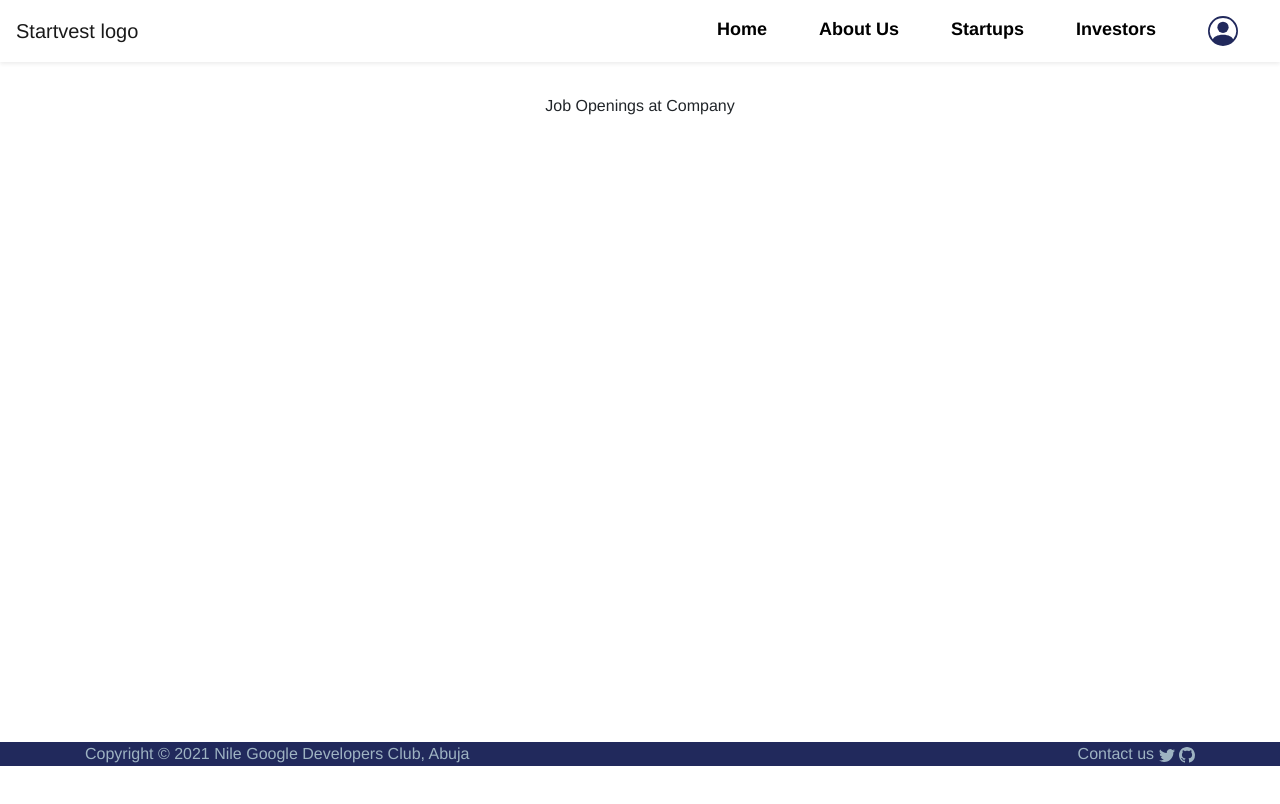
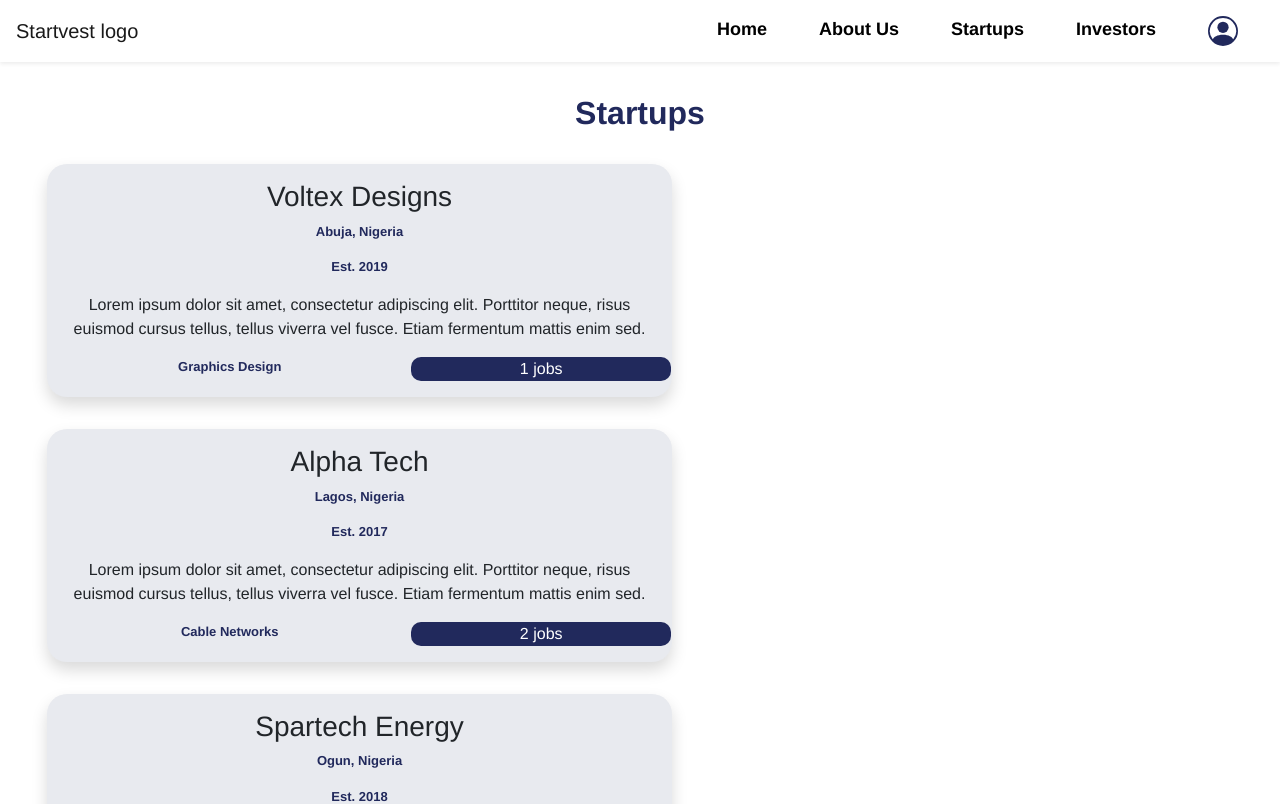
Before and after one commit to Tamunokorite/startvest-phase-1, a React (Create React App) app in the folder frontend/: page /startups in a window 1280 px wide. Shown: the top 804 px of the page. Built offline with nearby package versions, Linux system fonts and the light colour scheme.

Commit message:
Startup view set up

```diff
--- a/frontend/src/Home/Home.css
+++ b/frontend/src/Home/Home.css
@@ -24,8 +24,9 @@
      color: var(--primary);
 }
 .homeText{
-    margin-top: 15%;
+    margin-top: 12%;
      font-weight: bold;
+     font-size: larger;
 }
 .text{
      margin-top: 9%;
--- a/frontend/src/Home/Home.js
+++ b/frontend/src/Home/Home.js
@@ -2,7 +2,7 @@ import React from 'react';
 import 'bootstrap/dist/css/bootstrap.min.css';
 import './home.css';
 import {Container, Row, Col, Button} from 'react-bootstrap';
-
+import {Link} from 'react-router-dom';
 // Importing the main homepage svg picture
 import Teampic from '../images/teamates.svg';
 import { ArrowRightShort} from 'react-bootstrap-icons';
@@ -18,11 +18,11 @@ class investors extends React.Component {
                                    <h5 className='tagline'>We believe in your vision!</h5>
                                    <p className='homeText'>
                                         A place where ideas meets talents and funding.
-                                        Connect with top investors and achieve your dreams today!
+                                        <p>Connect with top investors and achieve your dreams today!</p>
                                    </p>
                                    <Row className='home-btns'>
-                                        <Col className='btn-outline'><Button>Learn More</Button></Col>
-                                        <Col  className='btn-fill'><Button>Get Started<ArrowRightShort  height={25} width={25}/></Button></Col>
+                                        <Col className='btn-outline'><Link to='/about'><Button>Learn More</Button></Link></Col>
+                                        <Col  className='btn-fill'><Link to='/profile'><Button>Get Started<ArrowRightShort  height={25} width={25}/></Button></Link></Col>
                                    </Row>
                               </Col>
                               <Col className='teamIcon'><img width={600} height={500}  src={Teampic} alt="teamates discussing"  /></Col>
--- a/frontend/src/Profile/profile.js
+++ b/frontend/src/Profile/profile.js
@@ -3,7 +3,7 @@ import './profile.css';
 import {Container, Row, Col, Form, Spinner, Button} from 'react-bootstrap';
 
 import {Github, Google, Facebook} from 'react-bootstrap-icons';
-import {FaMicrosoft} from 'react-icons/fa';
+
 
 // SVG Images used
 // import TeamPic from '../images/team_3.svg';
@@ -152,24 +152,23 @@ class profile extends React.Component {
           return (
                <div>
                     <Form.Group as={Row} controlId="formHorizontalAltLogin">
-                              <Col >{(signup) ? 'Sign up with: ':'Login with: '}</Col>
+                              <Col sm={4}>{(signup) ? 'Sign up with: ':'Login with: '}</Col>
                               <Col><Github className='icons'/></Col>
                               <Col><Google className='icons'/></Col>
                               <Col><Facebook className='icons'/></Col>
-                              <Col><FaMicrosoft className='icons'/></Col>
                     </Form.Group>
 
 
                {(signup) ?
                <Form.Group as={Row}>
                <Col>
-                    Already have an account <span className='forgot' onClick={() => {this.setState({signup: false});}}>Login!</span>
+                    Already have an account? <span className='forgot' onClick={() => {this.setState({signup: false});}}>Login</span>
                </Col>
                </Form.Group>
                :
                <Form.Group as={Row}>
-               <Col>
-                    Don't have an account <span className='forgot' onClick={() => {this.setState({signup: true});}}>Sign up!</span>
+               <Col >
+                    Don't have an account? <span className='forgot' onClick={() => {this.setState({signup: true});}}>Sign up</span>
                </Col>
                </Form.Group>
                }
--- a/frontend/src/Startups/startups.css
+++ b/frontend/src/Startups/startups.css
@@ -2,6 +2,13 @@
 
 /* To import the colors of the brand */
 @import "../utility/colors.css";
+
+.startups-head{
+     font-size: xx-large;
+     font-weight: bold;
+     color: var(--primary);
+     text-align: center;
+}
 
 .load{
      margin: 0;
@@ -10,3 +17,29 @@
      left: 50%;
      color: var(--secondary);
 }
+.col-startup{
+     width: max-content;
+     height: max-content;
+     background-color: var(--altfade);
+     border-radius: 20px;
+     margin: 2em 2em;
+     padding: 1em;
+}
+.col-startup-sm{
+     color: var(--primary);
+     font-size: small;
+     font-weight: bold;
+}
+.col-startup-job{
+     background-color: var(--primary);
+     border-radius: 10px;
+     width: min-content;
+     height: max-content;
+     color: white;
+     cursor: pointer;
+}
+.col-startup-job:hover{
+     background-color: transparent;
+     border: 2px solid var(--primary);
+     color: var(--primary);
+}
--- a/frontend/src/Startups/startups.js
+++ b/frontend/src/Startups/startups.js
@@ -1,7 +1,7 @@
 import React from 'react';
 import 'bootstrap/dist/css/bootstrap.min.css';
 import './startups.css';
-import { Spinner} from 'react-bootstrap';
+import { Spinner, Col, Container, Row} from 'react-bootstrap';
 
 // Import Job view
 import Job from './jobs';
@@ -13,7 +13,7 @@ var startups = {
           'name':'Voltex Designs',
           'location': 'Abuja, Nigeria',
           'est': '2019',
-          'desciption': 'Lorem ipsum dolor sit amet, consectetur adipiscing elit. Porttitor neque, risus euismod cursus tellus, tellus viverra vel fusce. Etiam fermentum mattis enim sed.',
+          'description': 'Lorem ipsum dolor sit amet, consectetur adipiscing elit. Porttitor neque, risus euismod cursus tellus, tellus viverra vel fusce. Etiam fermentum mattis enim sed.',
           'industry': 'Graphics Design',
           'job': {
                'num': 1,
@@ -24,7 +24,7 @@ var startups = {
           'name':'Alpha Tech',
           'location': 'Lagos, Nigeria',
           'est': '2017',
-          'desciption': 'Lorem ipsum dolor sit amet, consectetur adipiscing elit. Porttitor neque, risus euismod cursus tellus, tellus viverra vel fusce. Etiam fermentum mattis enim sed.',
+          'description': 'Lorem ipsum dolor sit amet, consectetur adipiscing elit. Porttitor neque, risus euismod cursus tellus, tellus viverra vel fusce. Etiam fermentum mattis enim sed.',
           'industry': 'Cable Networks',
           'job': {
                'num': 2,
@@ -35,7 +35,7 @@ var startups = {
           'name':'Spartech Energy ',
           'location': 'Ogun, Nigeria',
           'est': '2018',
-          'desciption': 'Lorem ipsum dolor sit amet, consectetur adipiscing elit. Porttitor neque, risus euismod cursus tellus, tellus viverra vel fusce. Etiam fermentum mattis enim sed.',
+          'description': 'Lorem ipsum dolor sit amet, consectetur adipiscing elit. Porttitor neque, risus euismod cursus tellus, tellus viverra vel fusce. Etiam fermentum mattis enim sed.',
           'industry': 'Energy solution',
           'job': {
                'num': null,
@@ -46,7 +46,7 @@ var startups = {
           'name':'Slick Cloud',
           'location': 'Kaduna, Nigeria',
           'est': '2020',
-          'desciption': 'Lorem ipsum dolor sit amet, consectetur adipiscing elit. Porttitor neque, risus euismod cursus tellus, tellus viverra vel fusce. Etiam fermentum mattis enim sed.',
+          'description': 'Lorem ipsum dolor sit amet, consectetur adipiscing elit. Porttitor neque, risus euismod cursus tellus, tellus viverra vel fusce. Etiam fermentum mattis enim sed.',
           'industry': 'Saas, Iaas',
           'job': {
                'num': 3,
@@ -60,7 +60,7 @@ class Startup extends React.Component {
      constructor(props) {
           super(props);
           this.state =({
-            view: 'job'
+            view: 'startups'
           })
         }
 
@@ -68,8 +68,21 @@ class Startup extends React.Component {
      startups = () => {
           return(
                <div>
-                    <h1>Startups</h1>
-                    Startups view in columns
+                    <h1 className='startups-head'>Startups</h1>
+                    <Container fluid>
+                    {Object.values(startups).map((val, index)=>
+                              <Col className='col-startup shadow' key={index}  md={6}>
+                                   <h3>{val.name}</h3>
+                                   <p className='col-startup-sm'>{val.location}</p>
+                                   <p className='col-startup-sm'>Est. {val.est}</p>
+                                   <p>{val.description}</p>
+                                   <Row>
+                                        <Col className='col-startup-sm' sm={7}>{val.industry}</Col>
+                                        {(val.job.num) ? <Col className='col-startup-job' sm={5}>{val.job.num} jobs</Col> :''}
+                                   </Row>
+                              </Col>
+                    )}
+                    </Container>
                </div>
           )
      }
```
